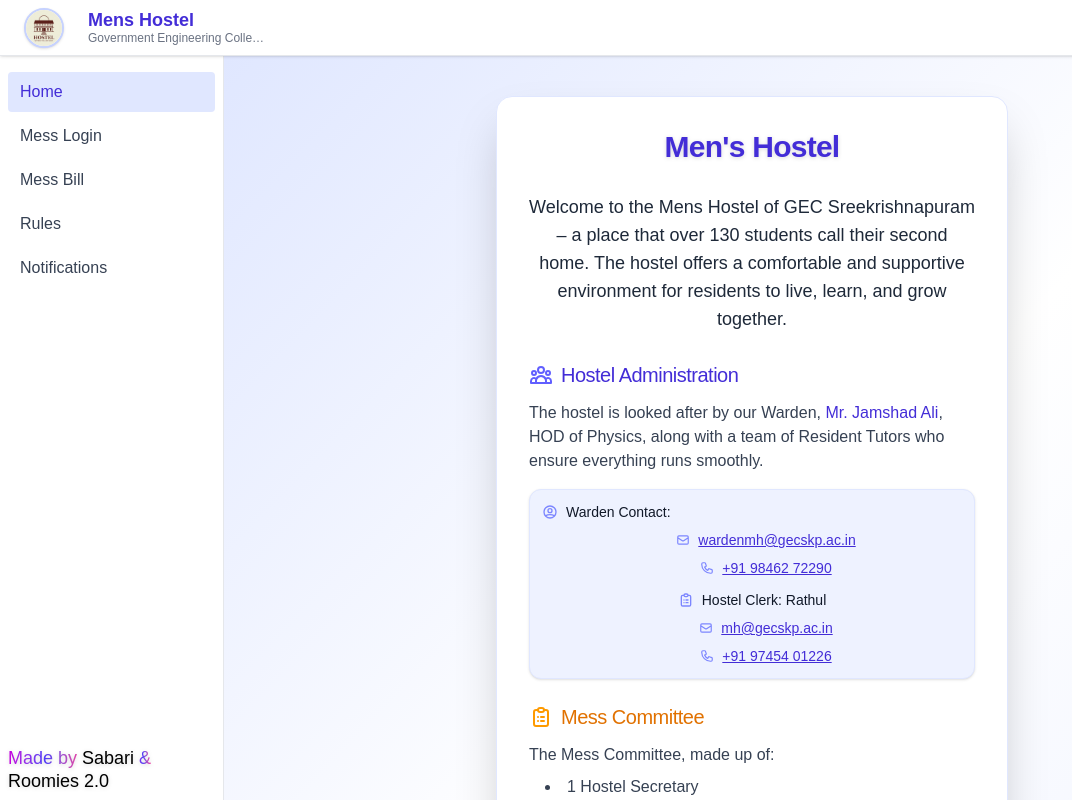
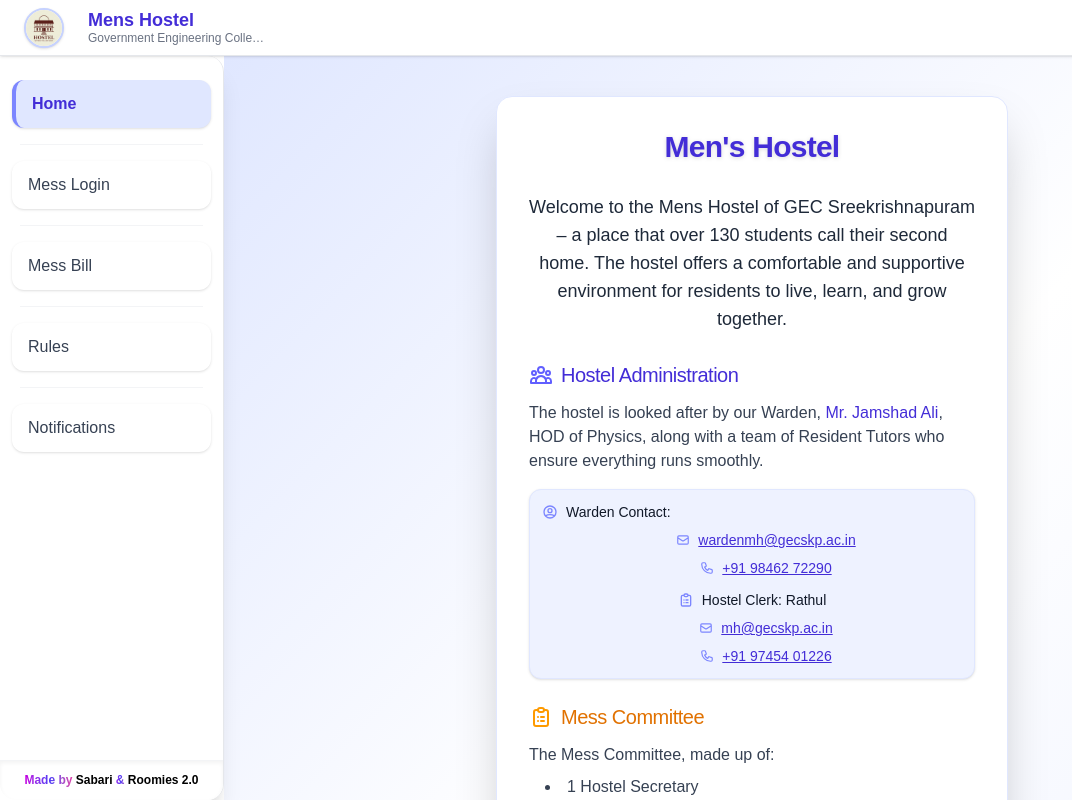
Before and after one commit to UserisSabari/Mens--Hostel-GECSKP, a Next.js app in the folder frontend/: page / in a window 1280 px wide. Shown: the top 800 px of the page, without its empty margins (0-1072 px from the left). Built offline with nearby package versions, Linux system fonts and the light colour scheme.

Commit message:
Sidebar UI improved

```diff
--- a/frontend/src/components/Sidebar.tsx
+++ b/frontend/src/components/Sidebar.tsx
@@ -46,47 +46,42 @@ export default function Sidebar({ sidebarOpen, setSidebarOpen }: SidebarProps) {
       )}
       {/* Sidebar */}
       <aside
-        className={`fixed top-14 left-0 h-[calc(100vh-56px)] max-h-[calc(100vh-56px)] w-2/3 max-w-xs md:w-56 bg-white border-r border-gray-200 flex flex-col justify-between z-40 transition-transform duration-200 ${sidebarOpen ? "translate-x-0" : "-translate-x-full"} md:translate-x-0`}
+        className={`fixed top-14 left-0 h-[calc(100vh-56px)] max-h-[calc(100vh-56px)] w-4/5 max-w-xs md:w-56 bg-white border-r border-gray-200 shadow-xl rounded-tr-2xl rounded-br-2xl flex flex-col justify-between z-40 transition-transform duration-200 ${sidebarOpen ? "translate-x-0" : "-translate-x-full"} md:translate-x-0`}
       >
-        {/* Close button for mobile */}
-        <button
-          className="absolute top-2 right-2 md:hidden text-gray-700 hover:text-red-600 text-2xl font-bold focus:outline-none"
-          onClick={() => setSidebarOpen(false)}
-          aria-label="Close sidebar"
-        >
-          &times;
-        </button>
-        <div className="flex-1 flex flex-col gap-1 mt-4 px-2 overflow-y-auto">
-          {navLinks.map(link => {
+        <div className="flex-1 flex flex-col gap-3 mt-6 px-3 overflow-y-auto">
+          {navLinks.map((link, idx) => {
             if (link.hideWhenLoggedIn && isLoggedIn) return null;
             if (link.showWhenLoggedIn && !isLoggedIn) return null;
             return (
+              <React.Fragment key={link.href}>
                 <Link
-                key={link.href}
                   href={link.href}
-                className={`rounded px-3 py-2 font-medium transition-colors text-gray-700 hover:bg-indigo-200 hover:text-indigo-900 focus:bg-indigo-300 focus:text-indigo-900 active:bg-indigo-300 active:text-indigo-900 ${pathname === link.href ? "bg-indigo-100 text-indigo-700" : ""}`}
+                  className={`rounded-xl px-4 py-3 font-medium text-base transition-all duration-150 text-gray-700 hover:bg-indigo-50 hover:text-indigo-900 focus:bg-indigo-100 focus:text-indigo-900 active:bg-indigo-100 active:text-indigo-900 flex items-center shadow-sm ${pathname === link.href ? "bg-indigo-100 text-indigo-700 font-semibold border-l-4 border-indigo-400" : ""}`}
                   onClick={() => setSidebarOpen(false)}
                 >
                   {link.label}
                 </Link>
+                {/* Divider after each link except last */}
+                {idx < navLinks.length - 1 && <div className="h-px bg-gray-100 my-1 mx-2" />}
+              </React.Fragment>
             );
           })}
         </div>
-        <div className="w-full flex flex-col items-center pb-2">
+        <div className="w-full flex flex-col items-center pb-3 pt-2 border-t border-gray-100 bg-white/95 rounded-b-2xl shadow-inner">
           {isLoggedIn && (
             <button
               onClick={handleLogout}
-              className="w-full rounded-lg px-3 py-2 font-medium text-red-600 hover:bg-red-100 hover:text-red-700 focus:bg-red-200 focus:text-red-800 transition-colors text-left mb-4 shadow-sm border border-red-200"
+              className="w-11/12 rounded-lg px-4 py-2 font-medium text-red-600 hover:bg-red-100 hover:text-red-700 focus:bg-red-200 focus:text-red-800 transition-colors text-left mb-3 shadow-sm border border-red-200 text-base"
               style={{ outline: "none" }}
             >
               Logout
             </button>
           )}
-          <div className="w-full text-lg leading-tight text-left px-2 select-none pt-2 drop-shadow-sm">
-            <span className="bg-clip-text text-transparent bg-gradient-to-r from-fuchsia-600 via-indigo-600 to-pink-500">Made by </span>
-            <span className="text-black">Sabari</span>
-            <span className="bg-clip-text text-transparent bg-gradient-to-r from-fuchsia-600 via-indigo-600 to-pink-500"> &amp;</span><br />
-            <span className="text-black">Roomies 2.0</span>
+          <div className="w-full text-xs leading-tight text-center px-2 select-none pt-1 text-gray-500">
+            <span className="bg-clip-text text-transparent bg-gradient-to-r from-fuchsia-600 via-indigo-600 to-pink-500 font-semibold">Made by </span>
+            <span className="text-black font-semibold">Sabari</span>
+            <span className="bg-clip-text text-transparent bg-gradient-to-r from-fuchsia-600 via-indigo-600 to-pink-500 font-semibold"> &amp; </span>
+            <span className="text-black font-semibold">Roomies 2.0</span>
           </div>
         </div>
       </aside>
```
Lines whose indentation alone changed are shown as unchanged.
